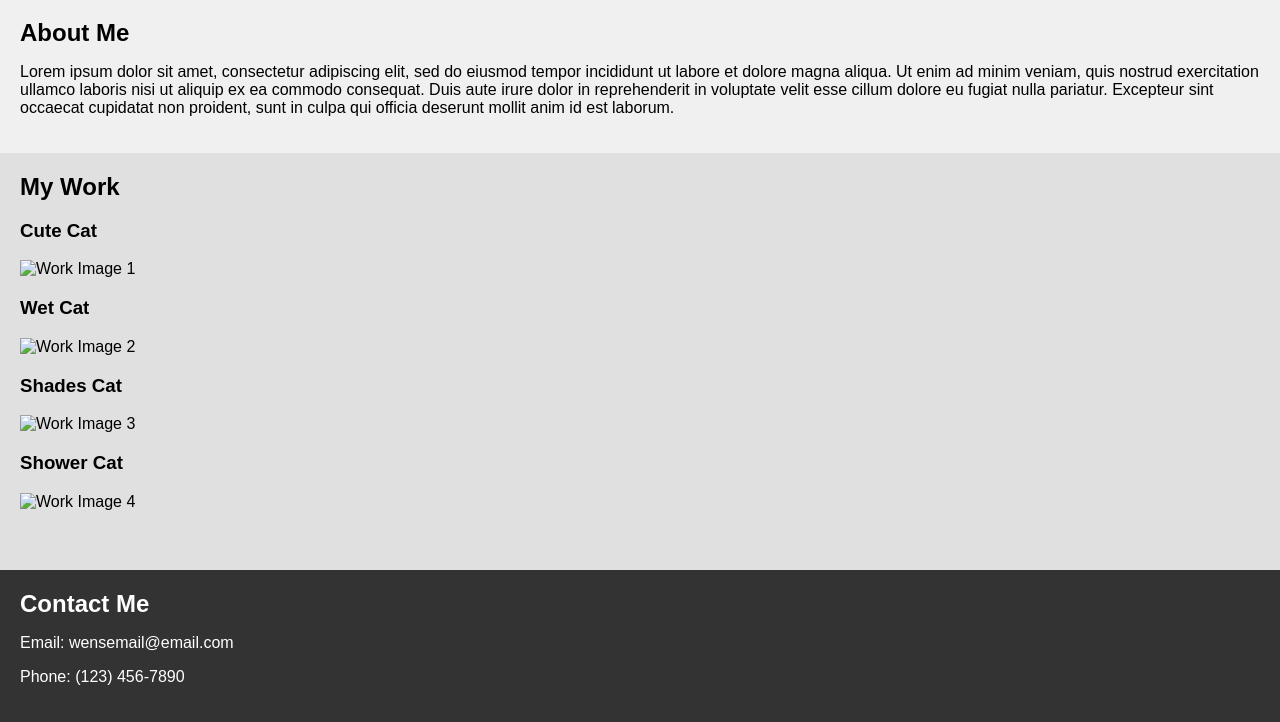
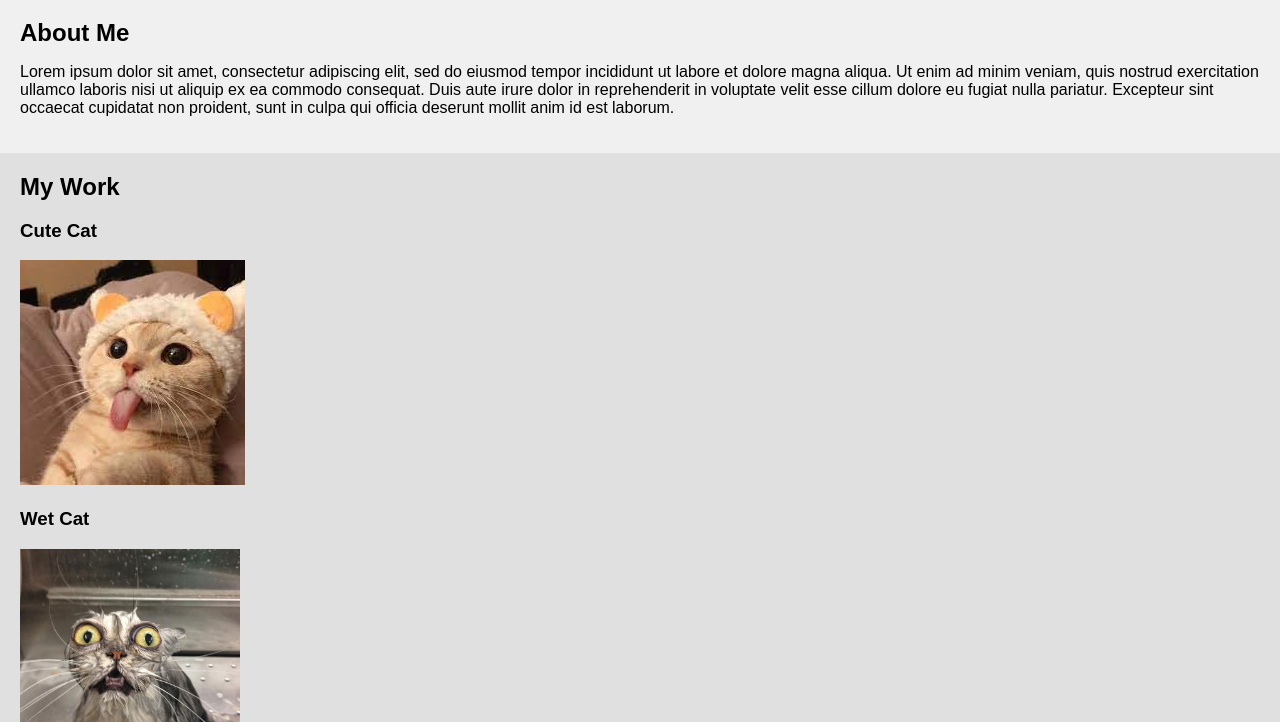
Before and after one commit to Landdoraine/02-Portfolio, a plain HTML site: page index.html in a window 1280 px wide. Shown: the part 78-800 px from the top of the page. Drawn offline with Linux system fonts and the light colour scheme; files that its build step writes are made by us from their sources.

```diff
--- a/index.html
+++ b/index.html
@@ -3,7 +3,7 @@
 <head>
     <meta charset="UTF-8">
     <meta name="viewport" content="width=device-width, initial-scale=1.0">
-    <link rel="stylesheet" href="/02-MockPorfolio/Assets/css/style.css">
+    <link rel="stylesheet" href="./Assets/css/style.css">
     <title>Wen's Portfolio</title>
 </head>
 <body>
@@ -25,19 +25,19 @@
         <h2>My Work</h2>
         <div class="work-item">
             <h3>Cute Cat</h3>
-            <img src="/02-MockPorfolio/Assets/images/image1.jpg" alt="Work Image 1">
+            <img src="./Assets/images/image1.jpg" alt="Work Image 1">
         </div>
         <div class="work-item">
             <h3>Wet Cat</h3>
-            <img src="/02-MockPorfolio/Assets/images/image2.jpg" alt="Work Image 2">
+            <img src="./Assets/images/image2.jpg" alt="Work Image 2">
         </div>
         <div class="work-item">
             <h3>Shades Cat</h3>
-            <img src="/02-MockPorfolio/Assets/images/image3.jpg" alt="Work Image 3">
+            <img src="./Assets/images/image3.jpg" alt="Work Image 3">
         </div>
         <div class="work-item">
             <h3>Shower Cat</h3>
-            <img src="/02-MockPorfolio/Assets/images/image4.jpeg" alt="Work Image 4">
+            <img src="./Assets/images/image4.jpeg" alt="Work Image 4">
         </div>
     </section>
 
```
